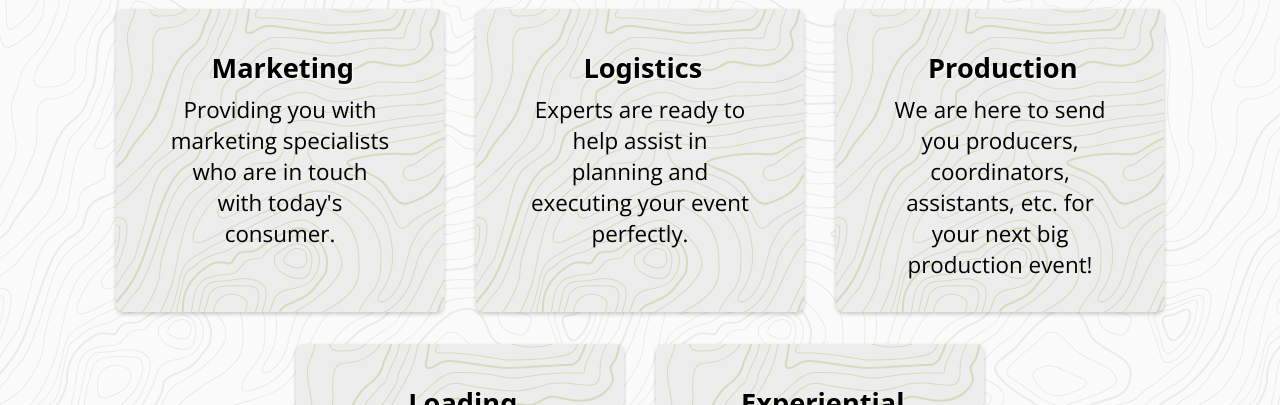
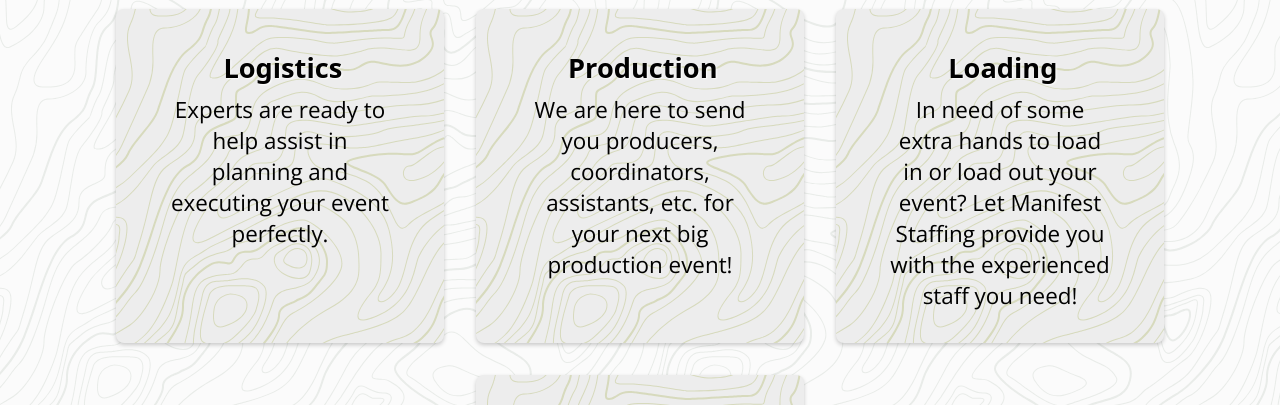
Before and after one commit to DeMe0/manifest-staffing-mvp, a React (Create React App) app: page / in a window 1280 px wide. Shown: the part 1720-2125 px from the top of the page. Built offline with nearby package versions, Linux system fonts and the light colour scheme.

Commit message:
deleted marketing card, added linkedin link

```diff
--- a/src/components/Footer/Footer.js
+++ b/src/components/Footer/Footer.js
@@ -24,7 +24,7 @@
         <a href="/">
           <img src={instagramIcon} alt="instagramIcon" className="footerIcon" />
         </a>
-        <a href="/">
+        <a href="https://www.linkedin.com/in/manifest-staffing-ba2b68270/">
           <img src={linkedinIcon} alt="linkedinIcon" className="footerIcon" />
         </a>
         <a href="/">
--- a/src/components/VerticalTiles/data.json
+++ b/src/components/VerticalTiles/data.json
@@ -2,30 +2,24 @@
   "verticals": [
     {
       "id": 1,
-      "cardTitle": "Marketing",
-      "cardDescription": "Providing you with marketing specialists who are in touch with today's consumer.",
-      "cardLink": ""
-    },
-    {
-      "id": 2,
       "cardTitle": "Logistics",
       "cardDescription": "Experts are ready to help assist in planning and executing your event perfectly.",
       "cardLink": "placeholder"
     },
     {
-      "id": 3,
+      "id": 2,
       "cardTitle": "Production",
       "cardDescription": "We are here to send you producers, coordinators, assistants, etc. for your next big production event!",
       "cardLink": "placeholder"
     },
     {
-      "id": 4,
+      "id": 3,
       "cardTitle": "Loading",
       "cardDescription": "In need of some extra hands to load in or load out your event? Let Manifest Staffing provide you with the experienced staff you need!",
       "cardLink": "placeholder"
     },
     {
-      "id": 5,
+      "id": 4,
       "cardTitle": "Experiential",
       "cardDescription": "Providing you with marketing and brand ambassador specialists who are in touch with todays' consumer.",
       "cardLink": "placeholder"
```
